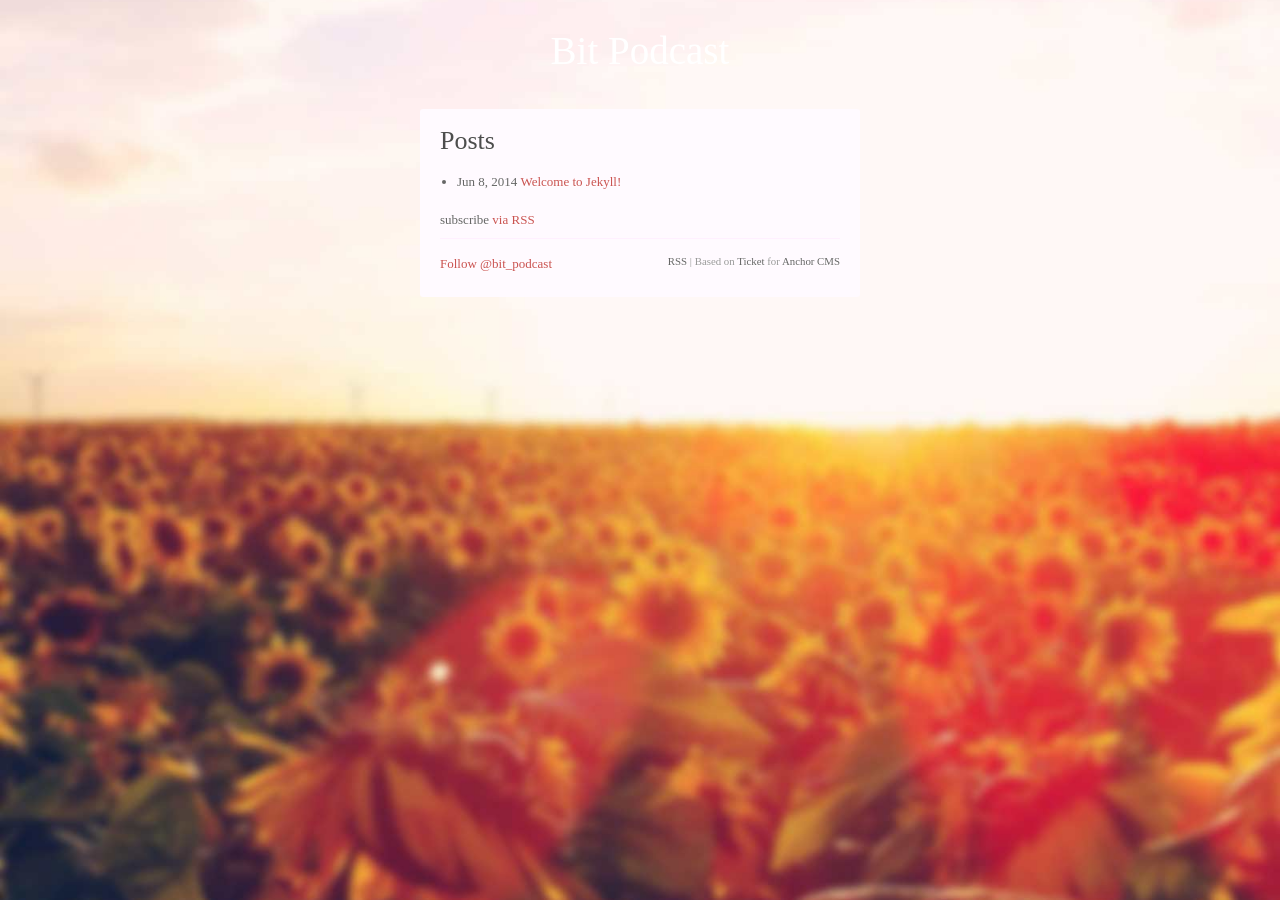
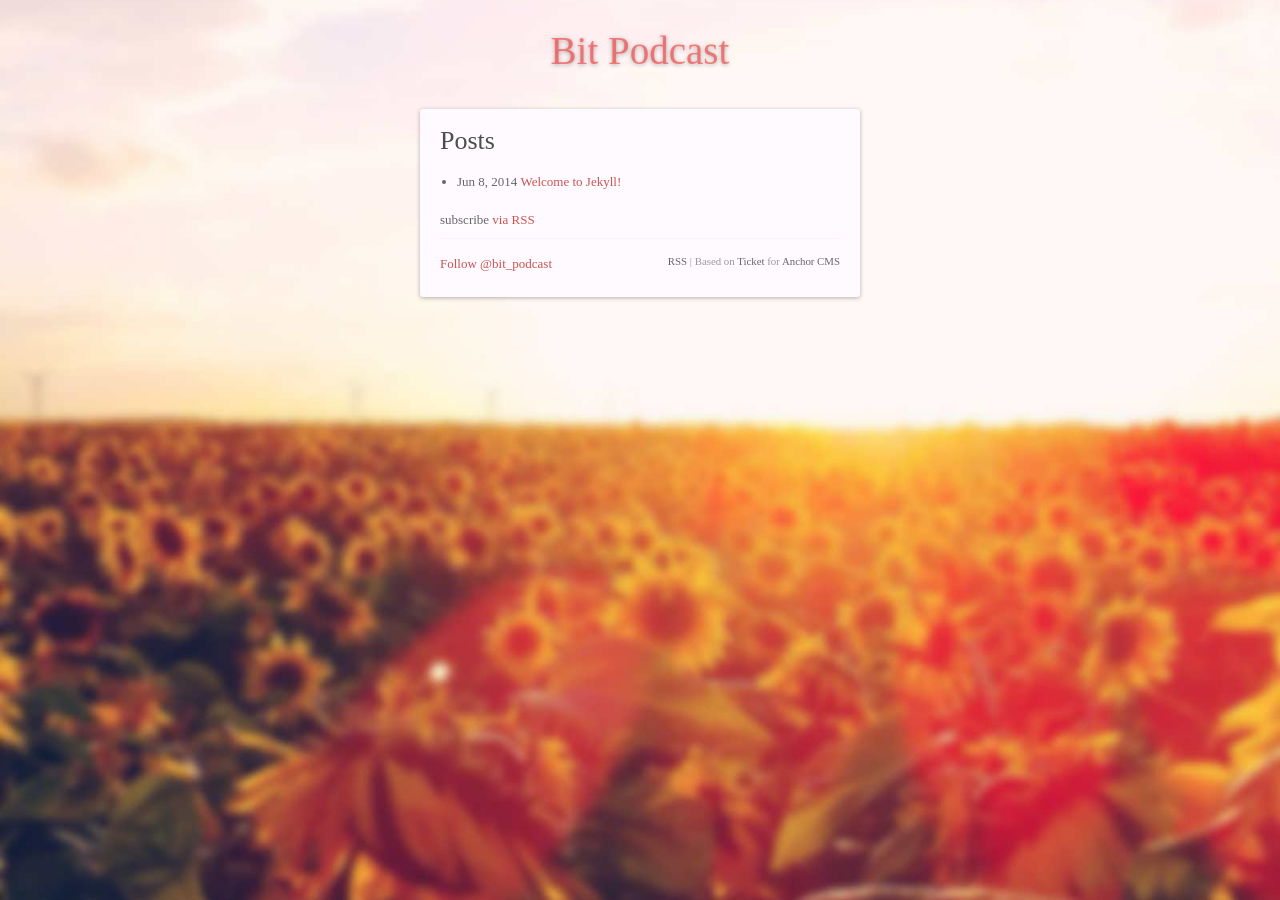
Before and after one commit to benjaminreid/bitpodcast.com, a Jekyll site: the page built from index.html, in a window 1280 px wide. Built offline with Jekyll 4.4.1, drawn with Linux system fonts in a browser that asks for light colours; some web fonts are replaced; comment, search, counter and statistics services are not loaded.

Commit message:
Remove fadeout functions

```diff
--- a/css/main.css
+++ b/css/main.css
@@ -28,15 +28,15 @@ body {
   width: 100%;
   display: block;
   padding: 1em 0 1.2em 0;
-  text-shadow: 0 1px 4px fadeout(black, 70%); }
+  text-shadow: 0 1px 4px rgba(0, 0, 0, 0.3); }
   .logo a {
     font-weight: 300;
     color: white;
-    color: fadeout(white, 20%); }
+    color: rgba(255, 255, 255, 0.8); }
     .logo a:hover {
       color: white; }
     .logo a:active {
-      color: fadeout(white, 20%); }
+      color: rgba(255, 255, 255, 0.8); }
 
 section {
   max-width: 400px;
@@ -48,10 +48,10 @@ section {
   -moz-border-radius: 3px;
   -o-border-radius: 3px;
   border-radius: 3px;
-  -webkit-box-shadow: 0 1px 4px fadeout(black, 70%);
-  -moz-box-shadow: 0 1px 4px fadeout(black, 70%);
-  -o-box-shadow: 0 1px 4px fadeout(black, 70%);
-  box-shadow: 0 1px 4px fadeout(black, 70%); }
+  -webkit-box-shadow: 0 1px 4px rgba(0, 0, 0, 0.3);
+  -moz-box-shadow: 0 1px 4px rgba(0, 0, 0, 0.3);
+  -o-box-shadow: 0 1px 4px rgba(0, 0, 0, 0.3);
+  box-shadow: 0 1px 4px rgba(0, 0, 0, 0.3); }
   section section {
     margin: 0;
     padding: 0;
@@ -163,7 +163,7 @@ a {
   a:active {
     color: #490631; }
   a.active {
-    color: fadeout(#610841, 50%); }
+    color: rgba(97, 8, 65, 0.5); }
 
 small {
   font-weight: 400;
@@ -388,7 +388,7 @@ a {
   a:active {
     color: #8a2c2a; }
   a.active {
-    color: fadeout(#c43f3c, 50%); }
+    color: rgba(196, 63, 60, 0.5); }
 
 .button {
   float: left;
@@ -411,9 +411,9 @@ a {
     background: #762624; }
 
 .logo a {
-  color: fadeout(#f8393a, 40%); }
+  color: rgba(248, 57, 58, 0.6); }
   .logo a:hover {
-    color: fadeout(#f8393a, 10%); }
+    color: rgba(248, 57, 58, 0.9); }
 
 section {
   background: #fffaff;
--- a/css/sass/_bitpodcast.scss
+++ b/css/sass/_bitpodcast.scss
@@ -45,7 +45,7 @@ a {
     color: darken($links, 15%);
   }
   &.active {
-    color: fadeout($links, 50%);
+    color: fade-out($links, 0.5);
   }
 }
 .button {
@@ -69,9 +69,9 @@ a {
 
 // On Page sections
 .logo a {
-  color: fadeout($title, 40%);
+  color: fade-out($title, 0.4);
   &:hover {
-    color: fadeout($title, 10%);
+    color: fade-out($title, 0.1);
   }
 }
 section {
```
Also changed, not shown: css/sass/_style.scss (+4 -4 lines).
